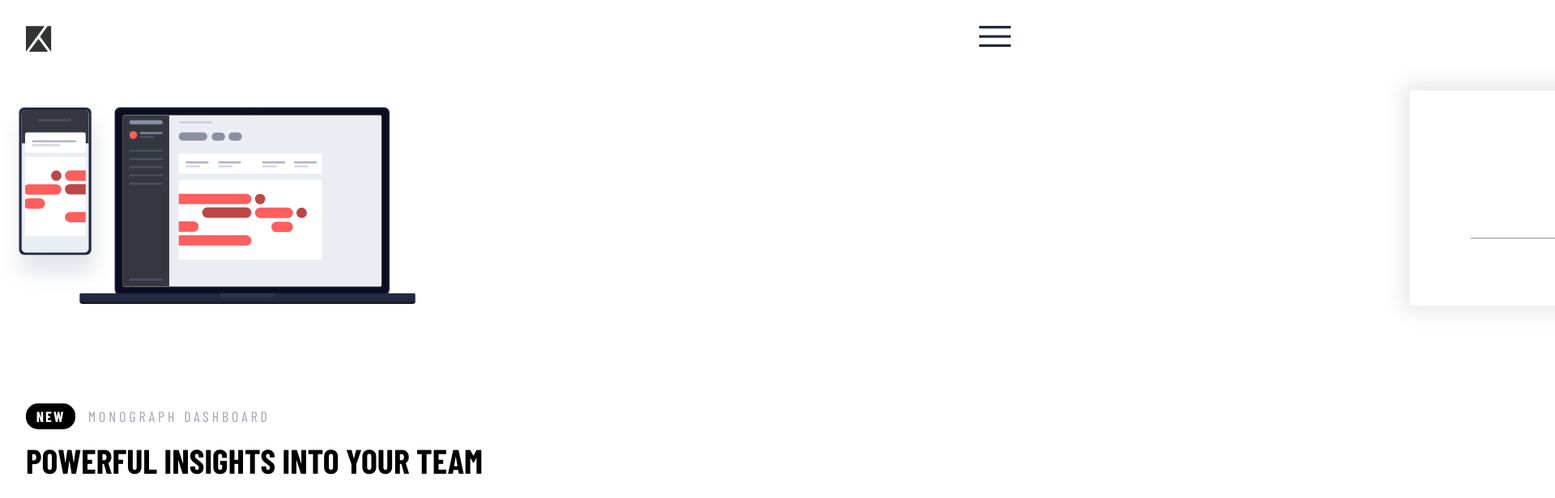
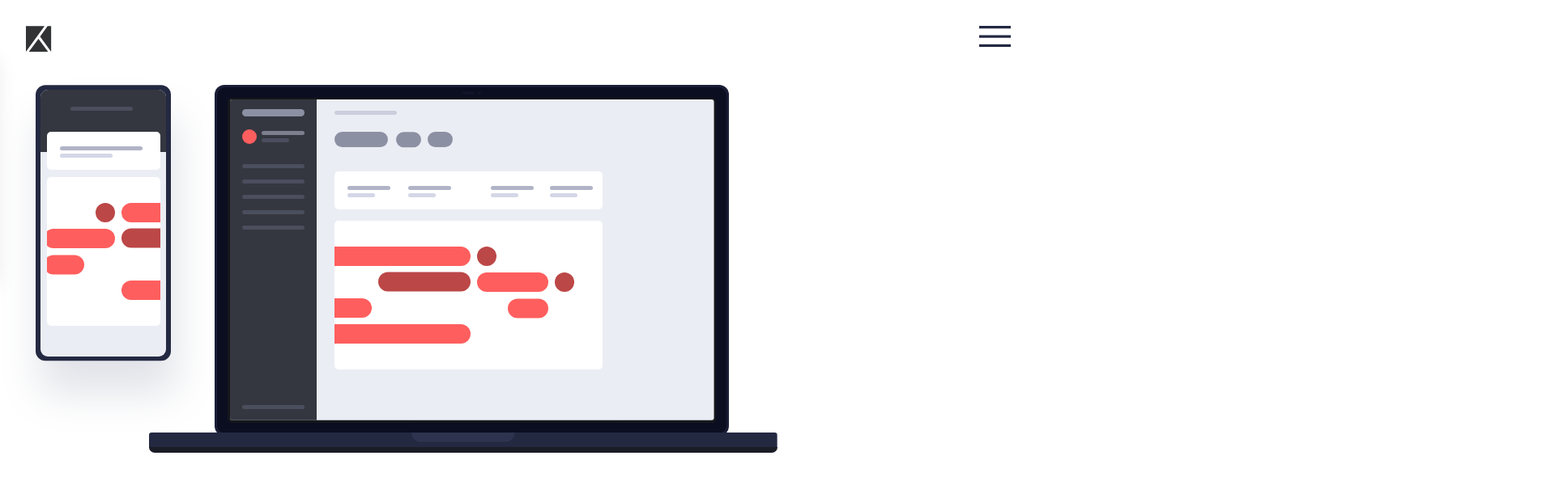
Before and after one commit to GuiTDS/tracking-intro-land-page, a React (Vite) app: page / in a window 1280 px wide. Shown: the top 616 px of the page at 81% size, 1920 px wide, since content can reach past the window. Built offline with nearby package versions, Linux system fonts and the light colour scheme.

Commit message:
style: changing properties of the background image

```diff
--- a/src/pages/MainPage.module.css
+++ b/src/pages/MainPage.module.css
@@ -1,11 +1,5 @@
 @import url('../styles/_variables.css');
 
-#ilustration {
-    height: 31vh;
-    position: absolute;
-    top: 8rem;
-
-}
 .navigation {
     display: flex;
     justify-content: space-between;
@@ -26,16 +20,17 @@
 }
 
 .navigation__list {
-    position: relative;
-    box-shadow: 0px 0px 25px 7px rgba(0,0,0,0.1);
+    position: absolute;
+    box-shadow: 0px 0px 25px 7px rgba(0, 0, 0, 0.1);
     top: 5rem;
     right: 2rem;
     background-color: white;
     min-width: 82vw;
     padding: 1rem 0;
     text-align: center;
-    transform: translateX(150%);
+    transform: translateX(-120%);
     transition: 0.7s;
+    z-index: 1000;
 }
 
 .navigation__list li:last-child {
@@ -49,22 +44,28 @@
 
 .navigation__list hr {
     width: 70vw;
-
-
 }
 
 .navigation__list li {
     margin: 1rem 0 2rem;
 }
 
+.navigation__background {
+    min-width: 100vw;
+    height: 70vh;
+    overflow: hidden;
+}
+
+
+
 /* info section */
 .info {
-    margin: 13rem 2rem 0;
+    margin: 0rem 2rem 2rem;
     font-family: var(--barlow-condensed);
     font-size: var(--font-size);
 }
 
-.info p:first-child{
+.info p:first-child {
     letter-spacing: 4px;
     color: var(--grayish-blue);
 }
--- a/src/pages/MainPage.tsx
+++ b/src/pages/MainPage.tsx
@@ -13,7 +13,7 @@ const MainPage = () => {
     return (
         <>
             <div className={styles.container__navigation}>
-                <img src={ilustration} alt='Background illustration' id={styles.ilustration} />
+
                 <nav className={styles.navigation}>
                     <img src={logo} alt='Logo' className={styles.navigation__logo} />
 
@@ -31,6 +31,11 @@ const MainPage = () => {
                         </ul>
                     </div>
                 </nav>
+                <div className={styles.navigation__background}>
+                    <img src={ilustration} alt='Background illustration' className={styles.ilustration}/>
+                </div>
+
+
             </div>
 
             <section className={styles.info}>
```
